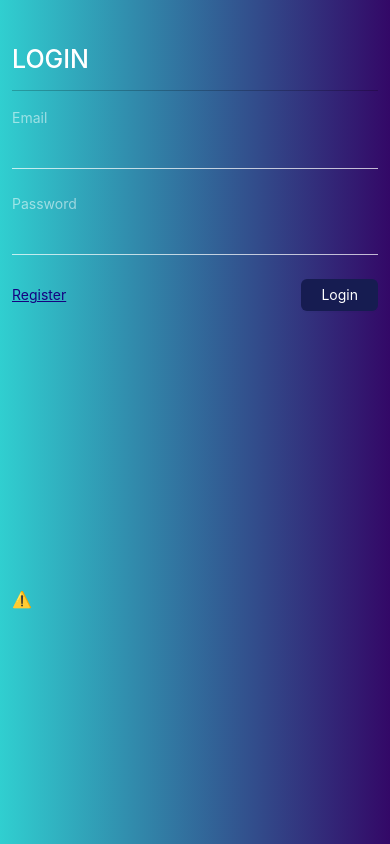
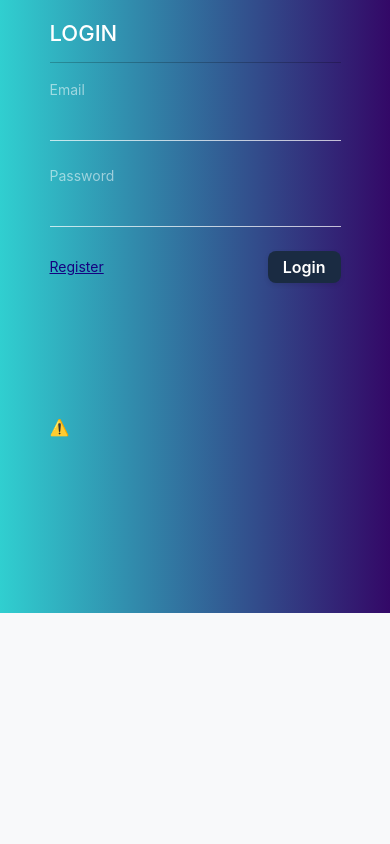
Before and after one commit to ajaypavushetti/Expense-Tracker, a React (Vite) app in the folder client/: page /login in a window 390 px wide. Built offline with nearby package versions, Linux system fonts and the light colour scheme; no server answers.

Commit message:
rectifying errors4

```diff
--- a/client/src/App.jsx
+++ b/client/src/App.jsx
@@ -1,27 +1,18 @@
-import { useState, lazy, Suspense } from "react"; // Import lazy and Suspense
+import { useState } from "react";
 import viteLogo from "/vite.svg";
 import "./App.css";
 import { Button } from "antd";
 import { BrowserRouter, Navigate, Route, Routes } from "react-router-dom";
-// import Home from "./pages/Home.jsx"; // Remove direct imports
-// import Test from "./pages/Test.jsx"; // Remove direct imports
-// import Login from "./pages/Login.jsx"; // Remove direct imports
-// import Register from "./pages/Register.jsx"; // Remove direct imports
-import Spinner from "./components/Spinner"; // Import your Spinner component for fallback
-
-// Lazily load your page components
-const Home = lazy(() => import("./pages/Home.jsx"));
-const Test = lazy(() => import("./pages/Test.jsx"));
-const Login = lazy(() => import("./pages/Login.jsx"));
-const Register = lazy(() => import("./pages/Register.jsx"));
-
+import Home from "./pages/Home.jsx";
+import Test from "./pages/Test.jsx";
+import Login from "./pages/Login.jsx";
+import Register from "./pages/Register.jsx";
 function App() {
   const [count, setCount] = useState(0);
 
   return (
     <div className="App">
       <BrowserRouter>
-        <Suspense fallback={<Spinner />}> {/* Wrap your Routes with Suspense and provide a fallback */}
         <Routes>
           <Route
             path="/"
@@ -42,7 +33,6 @@ function App() {
           <Route path="/login" element={<Login />} />
           <Route path="/register" element={<Register />} />
         </Routes>
-        </Suspense>
       </BrowserRouter>
     </div>
   );
--- a/client/src/pages/Register.jsx
+++ b/client/src/pages/Register.jsx
@@ -13,7 +13,10 @@ const Register = () => {
   const onFinish = async (values) => {
     try {
       setLoading(true);
-      await axios.post(`${import.meta.env.VITE_API_URL}/api/users/register`, values);
+      await axios.post(
+        `${import.meta.env.VITE_API_URL}/api/users/register`,
+        values
+      );
       message.success("Registration Successful");
       setLoading(false);
       // Added navigation to the login page after successful registration
@@ -47,7 +50,7 @@ const Register = () => {
         </div>
         <div className="col-md-4">
           <Form layout="vertical" onFinish={onFinish}>
-            <h1>TrackMinT / REGISTER</h1>
+            <h1>REGISTER</h1>
             <hr />
             <Form.Item label="Name" name="name">
               <Input />
--- a/client/src/resources/authentication.css
+++ b/client/src/resources/authentication.css
@@ -5,6 +5,7 @@
   align-items: center;
   justify-content: center;
   background-image: linear-gradient(to right, #30cfd0 0%, #330867 100%);
+  overflow: hidden;
 }
 
 .lottie {
@@ -58,3 +59,57 @@ a {
   font-size: 25px;
   color: white;
 }
+
+@media screen and (max-width: 768px) {
+  .register,
+  .login {
+    height: auto;
+    padding: 20px;
+    flex-direction: column;
+    justify-content: flex-start;
+  }
+
+  .register .row,
+  .login .row {
+    flex-direction: column;
+    align-items: center;
+    width: 100%;
+    overflow: hidden;
+  }
+
+  .register .col-md-4,
+  .login .col-md-4,
+  .register .col-md-5,
+  .login .col-md-5 {
+    width: 90% !important;
+    max-width: 450px;
+    margin-bottom: 20px;
+    box-shadow: none !important;
+    border: none !important;
+    outline: none !important;
+  }
+
+  .lottie {
+    height: 250px;
+    margin-bottom: 20px;
+  }
+
+  .login h1,
+  .register h1 {
+    font-size: 22px;
+  }
+
+  .login .d-flex,
+  .register .d-flex {
+    width: 100%;
+    justify-content: space-around;
+  }
+
+  .login .d-flex .primary,
+  .register .d-flex .primary {
+    width: auto !important;
+    flex-shrink: 0;
+    padding: 8px 15px !important;
+    font-size: 16px !important;
+  }
+}
--- a/client/src/resources/transactions.css
+++ b/client/src/resources/transactions.css
@@ -38,7 +38,7 @@ body::-webkit-scrollbar-thumb {
 
 .filter {
   box-shadow: 0 0 10px rgba(0, 0, 0, 0.08);
-  padding: 20px 25px;
+  padding: 20px 0;
   border-radius: 12px;
   margin-bottom: 25px;
   background-color: white;
@@ -107,7 +107,7 @@ body::-webkit-scrollbar-thumb {
 
 .content {
   height: 85vh;
-  box-shadow: 0 0 10px rgba(0, 0, 0, 0.08);
+  box-shadow: 0 -5px 10px rgba(0, 0, 0, 0.08);
   margin-top: 25px;
   border-top-left-radius: 12px;
   border-top-right-radius: 12px;
@@ -201,8 +201,8 @@ body::-webkit-scrollbar-thumb {
 
 @media screen and (max-width: 700px) {
   .layout {
-    margin: 0 !important;
-    width: 100vw !important;
+    margin: 0 15px !important;
+    width: auto !important;
     padding: 0 !important;
   }
 
@@ -221,25 +221,24 @@ body::-webkit-scrollbar-thumb {
 
 @media screen and (max-width: 600px) {
   .filter {
-    padding: 15px 15px;
+    padding: 15px;
     border-radius: 10px;
     margin-bottom: 20px;
+    flex-direction: column;
+    align-items: flex-start;
   }
 
   .filter > div:first-of-type.d-flex {
-    flex-direction: row;
-    flex-wrap: wrap;
-    justify-content: space-between;
+    flex-direction: column;
     width: 100%;
-    margin-bottom: 10px;
-    align-items: flex-start;
+    margin-bottom: 15px;
     margin-left: 0 !important;
     margin-right: 0 !important;
     padding: 0 !important;
   }
 
   .filter .d-flex.flex-column {
-    width: calc(50% - 8px);
+    width: 100%;
     margin-bottom: 15px;
     margin-left: 0 !important;
     margin-right: 0 !important;
@@ -251,11 +250,9 @@ body::-webkit-scrollbar-thumb {
   }
 
   .filter > div:last-of-type.d-flex {
-    display: flex;
-    flex-direction: row;
+    flex-direction: column;
+    width: 100%;
     align-items: center;
-    justify-content: center;
-    width: 100%;
     margin-top: 5px;
     margin-left: 0 !important;
     margin-right: 0 !important;
@@ -263,26 +260,28 @@ body::-webkit-scrollbar-thumb {
   }
 
   .view-switch {
-    margin-right: 15px !important;
-    margin-left: 0 !important;
-    padding: 6px 12px !important;
-    border-radius: 6px;
+    margin-right: 0 !important;
+    margin-bottom: 15px;
+    padding: 8px 15px !important;
+    width: 100%;
+    justify-content: center;
   }
 
   .primary {
-    width: auto !important;
+    width: 100% !important;
     flex-shrink: 0;
-    padding: 6px 12px !important;
+    padding: 8px 15px !important;
     font-size: 15px !important;
     height: auto !important;
     min-height: auto !important;
     line-height: 1 !important;
     margin: 0 !important;
-    border-radius: 6px !important;
+    border-radius: 8px !important;
   }
 
   .ant-table-wrapper {
     overflow-x: auto;
+    padding: 0;
   }
   .ant-table-wrapper::-webkit-scrollbar {
     height: 0px;
```
Lines whose indentation alone changed are shown as unchanged.
